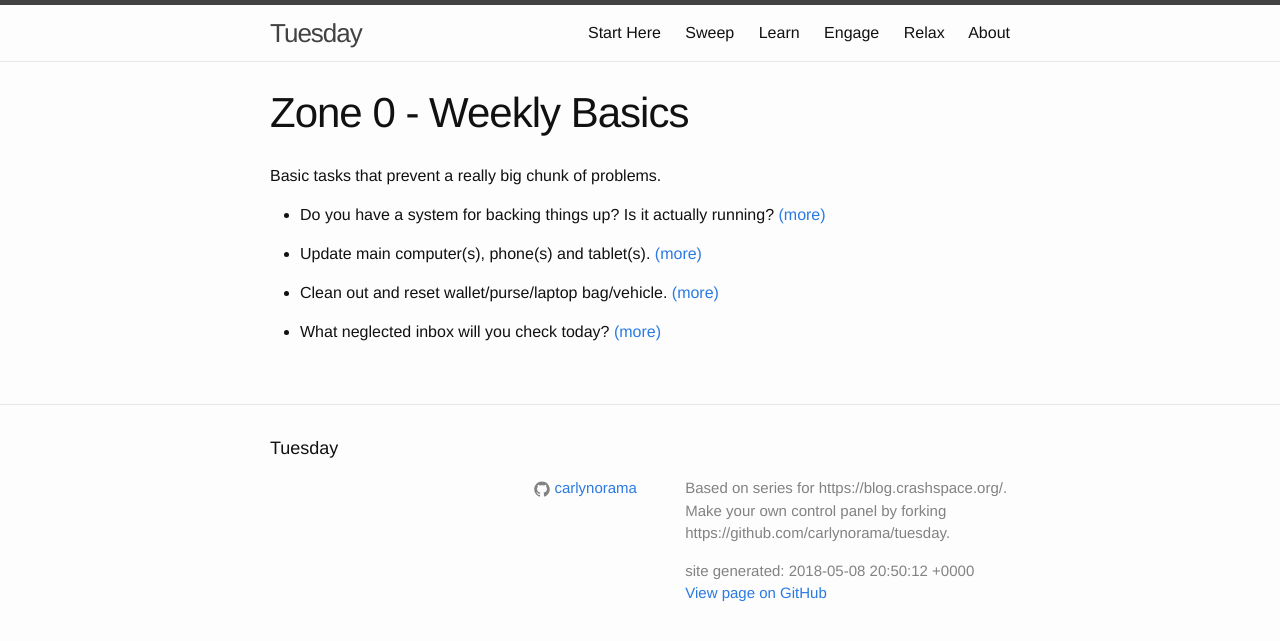
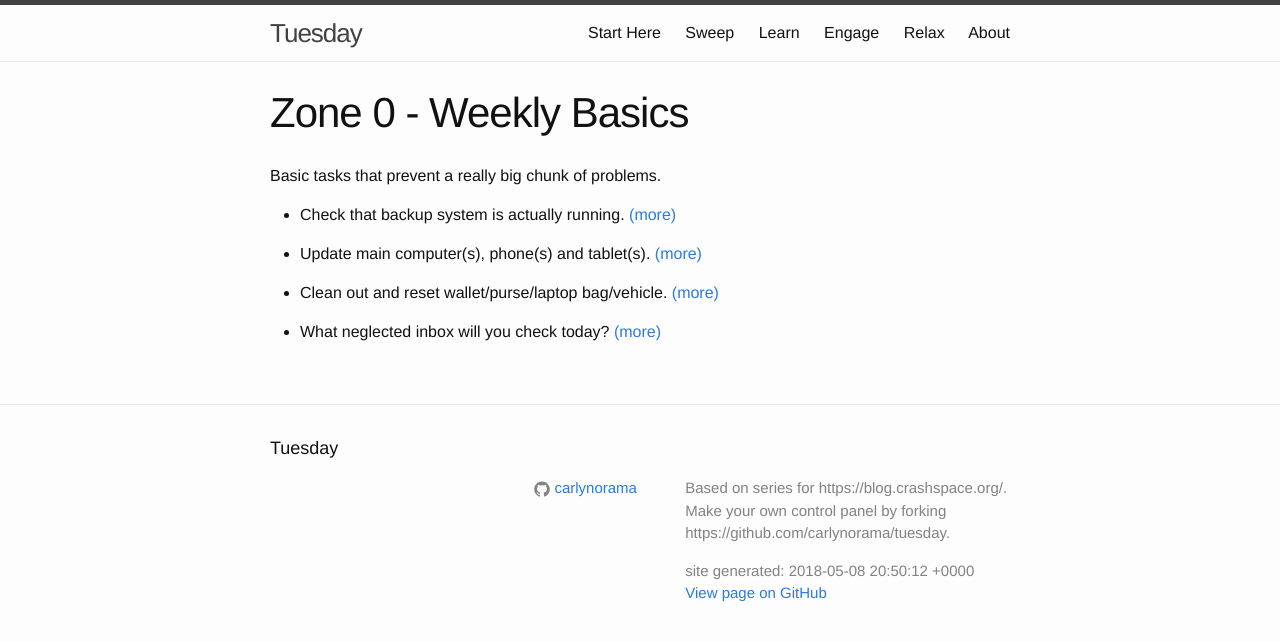
Before and after one commit to CRASHSpace/tuesday, a Jekyll site: the page built from _sweep/zone00/index.md, in a window 1280 px wide. Shown: the top 641 px of the page. Built offline with Jekyll 4.4.1, drawn with Linux system fonts in a browser that asks for light colours.

Commit message:
todo text edit

```diff
--- a/_sweep/zone00/backup.md
+++ b/_sweep/zone00/backup.md
@@ -5,7 +5,7 @@ zone: basics
 list_order: 0
 name: backup.md
 title: Making Backups
-weekly_todo_text: Do you have a system for backing things up? Is it actually running?
+weekly_todo_text: Check that backup system is actually running.
 quarterly_task: Test restoring a computer or other device from its back-up.
 showonindexas: none
 ---
```
